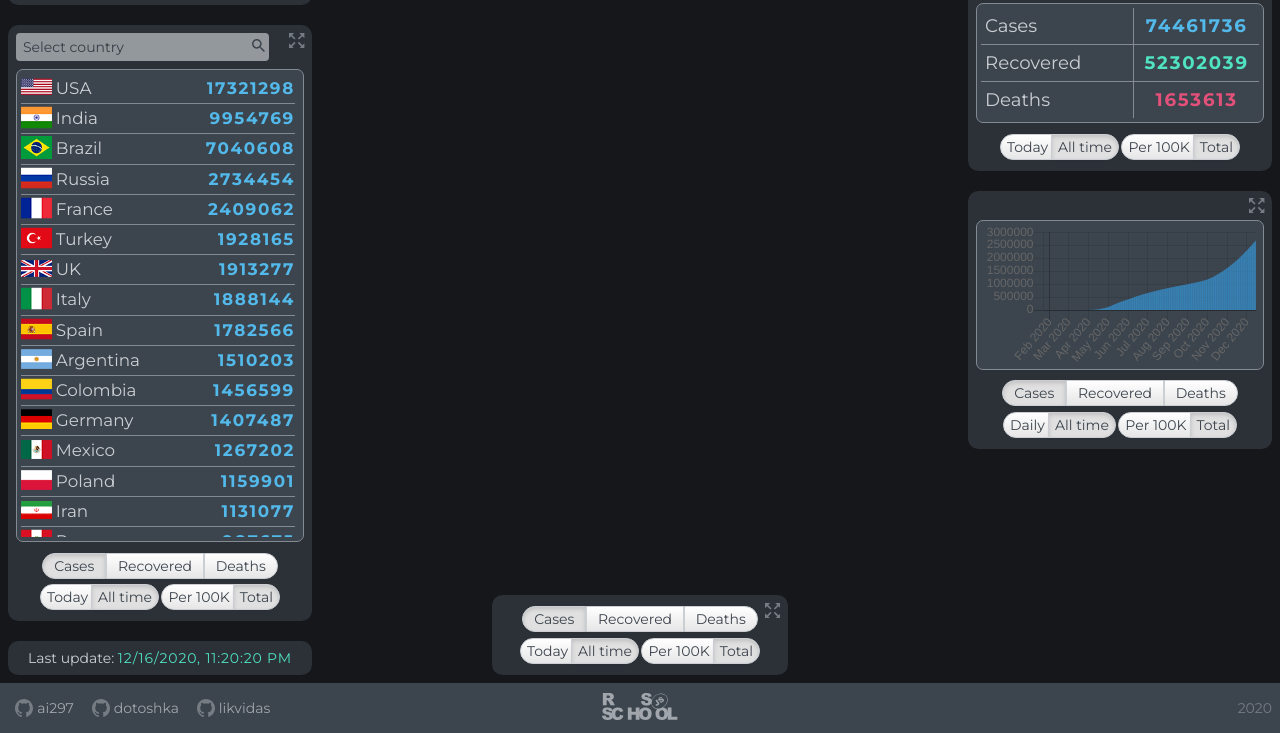
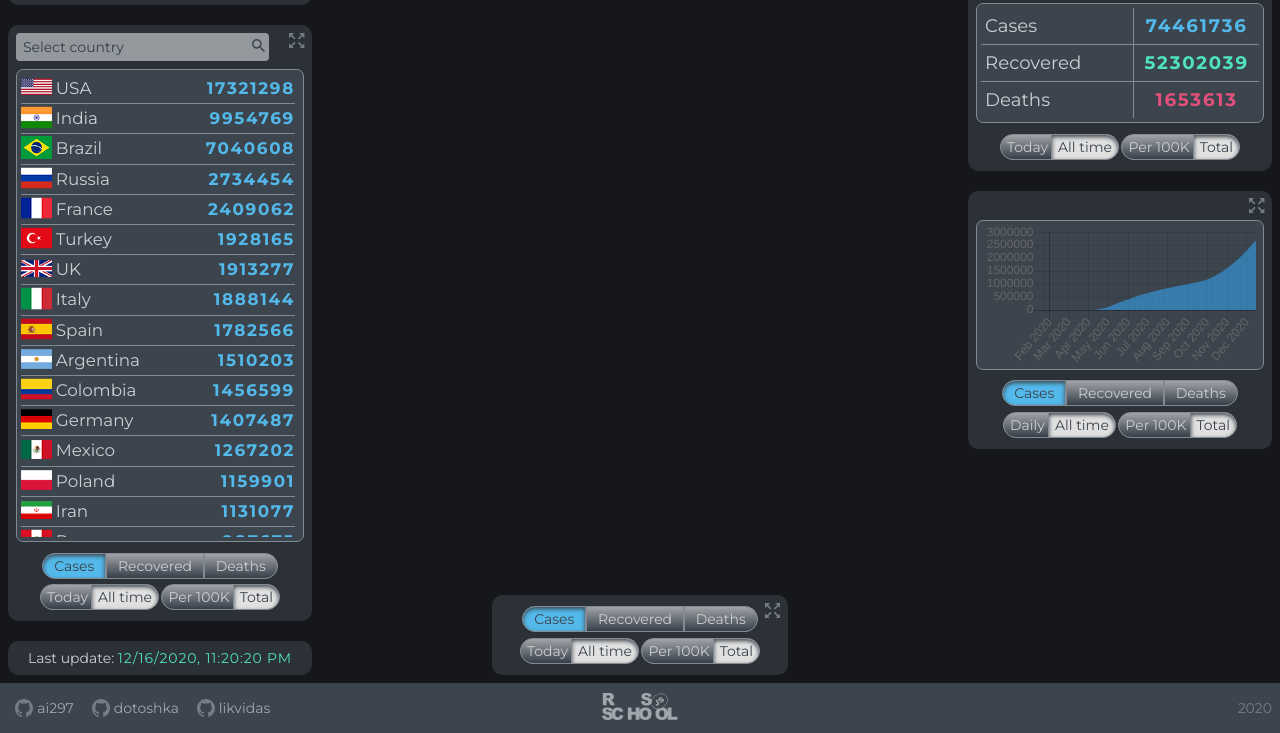
Before and after one commit to ai297/covid-dashboard, a website built with webpack: page src/index.html in a window 1280 px wide. Shown: the part 67-800 px from the top of the page. Built offline with nearby package versions, Linux system fonts and the light colour scheme; what mapbox-gl would draw is missing.

Commit message:
feat: update buttons style

```diff
--- a/src/index.html
+++ b/src/index.html
@@ -18,9 +18,9 @@
             </div>
           </div>
           <tabs-group class="tabs-group" name="tabs-group-1">
-            <label is="tab-button" class="tabs-group__button" title="Cases" value="cases" selected="true"></label>
-            <label is="tab-button" class="tabs-group__button" title="Recovered" value="recovered"></label>
-            <label is="tab-button" class="tabs-group__button" title="Deaths" value="deaths"></label>
+            <label is="tab-button" class="tabs-group__button tabs-group__button--cases" title="Cases" value="cases" selected="true"></label>
+            <label is="tab-button" class="tabs-group__button tabs-group__button--recovered" title="Recovered" value="recovered"></label>
+            <label is="tab-button" class="tabs-group__button tabs-group__button--deaths" title="Deaths" value="deaths"></label>
           </tabs-group>
           <toggle-group class="toggle-group">
             <label class="toggle toggle-period" is="switch-btn" value-checked="Today" value-unchecked="All time" name="period"></label>
@@ -33,9 +33,9 @@
         <map-cov class="map-section"></map-cov>
         <app-widget class="dashboard__section map-controls" maximized-class="dashboard__section--maximized" for="#map-column">
           <tabs-group class="tabs-group" name="tabs-group-2">
-            <label is="tab-button" class="tabs-group__button" title="Cases" value="cases" selected="true"></label>
-            <label is="tab-button" class="tabs-group__button" title="Recovered" value="recovered"></label>
-            <label is="tab-button" class="tabs-group__button" title="Deaths" value="deaths"></label>
+            <label is="tab-button" class="tabs-group__button tabs-group__button--cases" title="Cases" value="cases" selected="true"></label>
+            <label is="tab-button" class="tabs-group__button tabs-group__button--recovered" title="Recovered" value="recovered"></label>
+            <label is="tab-button" class="tabs-group__button tabs-group__button--deaths" title="Deaths" value="deaths"></label>
           </tabs-group>
           <toggle-group class="toggle-group">
             <label class="toggle toggle-period" is="switch-btn" value-checked="Today" value-unchecked="All time" name="period"></label>
@@ -60,9 +60,9 @@
             <app-chart class="chart"></app-chart>
           </div>
           <tabs-group class="tabs-group" name="tabs-group-3">
-            <label is="tab-button" class="tabs-group__button" title="Cases" value="cases" selected="true"></label>
-            <label is="tab-button" class="tabs-group__button" title="Recovered" value="recovered"></label>
-            <label is="tab-button" class="tabs-group__button" title="Deaths" value="deaths"></label>
+            <label is="tab-button" class="tabs-group__button tabs-group__button--cases" title="Cases" value="cases" selected="true"></label>
+            <label is="tab-button" class="tabs-group__button tabs-group__button--recovered" title="Recovered" value="recovered"></label>
+            <label is="tab-button" class="tabs-group__button tabs-group__button--deaths" title="Deaths" value="deaths"></label>
           </tabs-group>
           <toggle-group class="toggle-group">
             <label class="toggle toggle-period" is="switch-btn" value-checked="Daily" value-unchecked="All time" name="period"></label>
--- a/src/styles/switch-button.scss
+++ b/src/styles/switch-button.scss
@@ -22,10 +22,10 @@
     margin: 0 -2px;
     padding: 3px 6px;
     cursor: pointer;
-    color: $color-primary;
+    color: $color-primary-light;
     background-color: $color-primary-light;
-    background-image: linear-gradient(to bottom,#fff,#e6e6e6);
-    border: $light-border;
+    background-image: linear-gradient(180deg, #A1A3A7 0%, #363f49 100%);
+    border: $default-border;
     transition: all .1s ease-in;
 
     &--left {
@@ -35,13 +35,18 @@
     &--right {
     border-radius: 0 20px 20px 0;
     }
+
+    &:hover {
+      background-image: linear-gradient(180deg, $color-primary-light 0%, #363f49 100%);
+    }
   }
 
   input:checked ~ .toggle__label--left,
   input:not(:checked) ~ .toggle__label--right {
     background-image: none;
     outline: 0;
-    box-shadow: inset 0 2px 4px rgba(0,0,0,0.15),0 1px 2px rgba(0,0,0,0.05);
+    box-shadow: inset 0 2px 4px $color-primary,0 1px 2px rgba(0,0,0,0.05);
+    color: $color-primary;
     background-color:#e0e0e0;
     transition: all .1s ease-in;
     pointer-events: none;
--- a/src/styles/tabs-group.scss
+++ b/src/styles/tabs-group.scss
@@ -16,19 +16,38 @@
       margin: 0 -2px;
       padding: 3px 11px;
       cursor: pointer;
-      color: $color-primary;
+      color: $color-primary-light;
       background-color: $color-primary-light;
-      background-image: linear-gradient(to bottom,#fff,#e6e6e6);
-      border: $light-border;
-      transition: all .1s ease-in;
+      background-image: linear-gradient(180deg, #A1A3A7 0%, #363f49 100%);
+      border: $default-border;
+      transition: all 0.2s ease-in;
     }
 
     input:checked ~ div {
       background-image: none;
       outline: 0;
-      box-shadow: inset 0 2px 4px rgba(0,0,0,0.15),0 1px 2px rgba(0,0,0,0.05);
+      box-shadow: inset 0 2px 4px $color-primary,0 1px 2px rgba(0,0,0,0.05);
       background-color:#e0e0e0;
-      transition: all .1s ease-in;
+      color: $color-primary;
+    }
+
+    div:hover {
+      color: $color-primary;
+    }
+
+    &--cases {
+    input:checked ~ div { background-color: $color-cases;}
+    div:hover { background-image: linear-gradient(180deg, $color-primary-light 0%, $color-cases 100%);}
+    }
+
+    &--recovered {
+      input:checked ~ div { background-color: $color-recovered;}
+      div:hover { background-image: linear-gradient(180deg, $color-primary-light 0%, $color-recovered 100%);}
+    }
+
+    &--deaths {
+      input:checked ~ div { background-color: $color-deaths;}
+      div:hover { background-image: linear-gradient(180deg, $color-primary-light 0%, $color-deaths 100%);}
     }
 
     &:first-child div{
```
